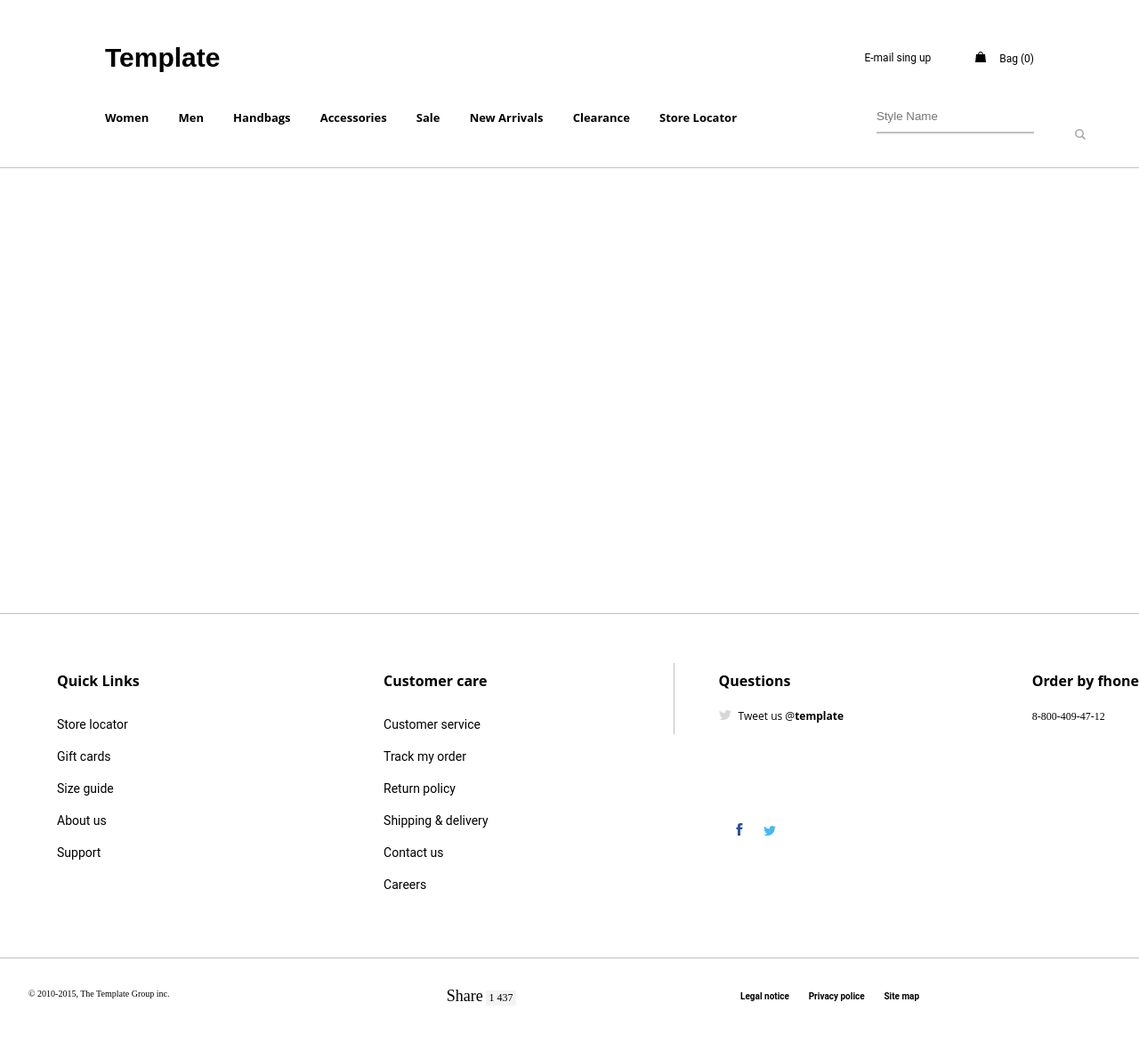
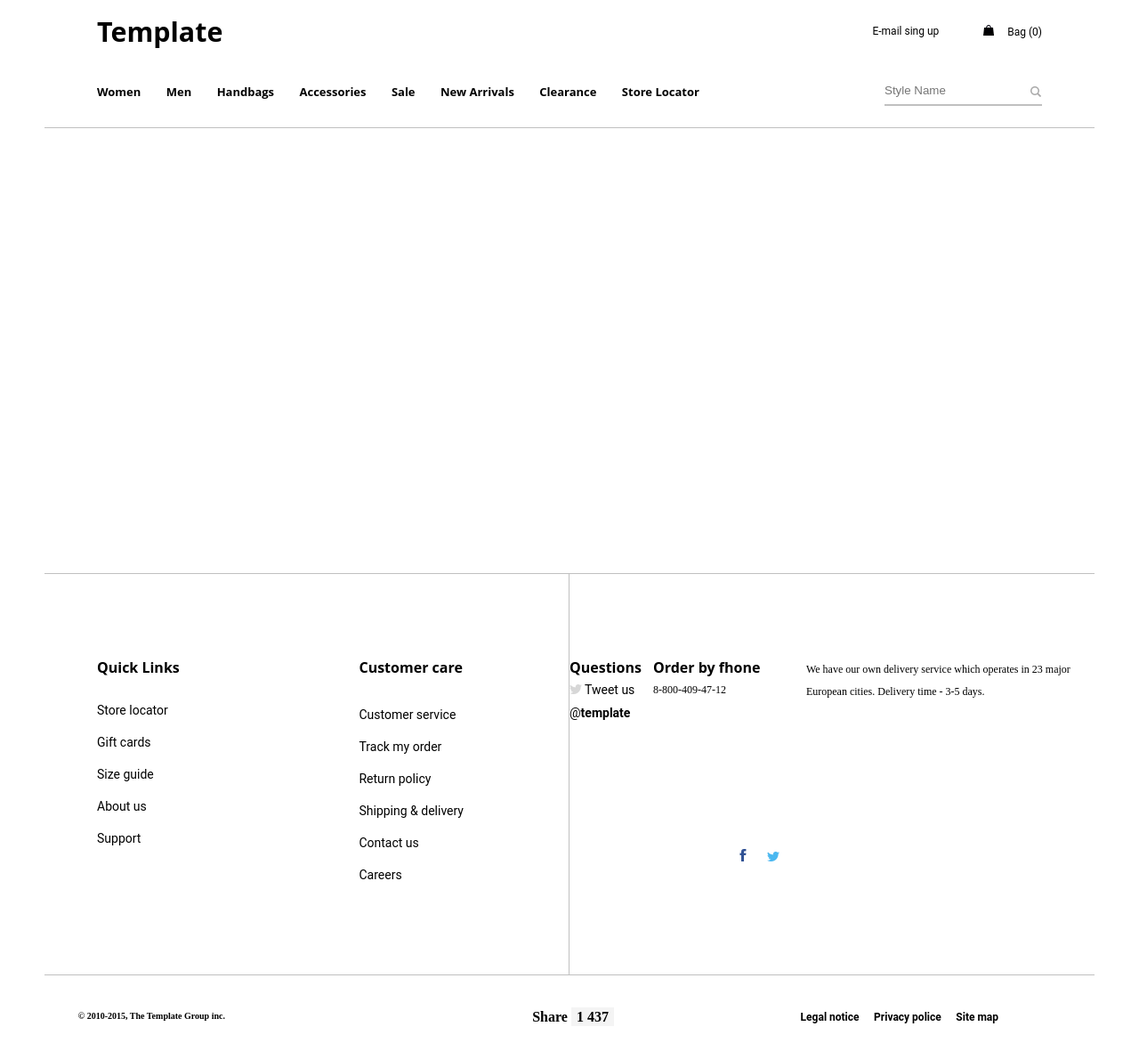
Before and after one commit to Valeriia-Rez/-E-Commerce-Website, a plain HTML site: page start.html in a window 1280 px wide. Shown: the whole page at 89% size. Before the commit the page ends 1162 px from the top, so only its background shows below. Drawn offline with Linux system fonts and the light colour scheme.

Commit message:
Implement response desctop header and footer

```diff
--- a/css/style.css
+++ b/css/style.css
@@ -65,10 +65,6 @@ body {
     border-right: 1px solid silver;
 }
 
-.header_icon {
-    padding-right: 15px;
-}
-
 .header_bag {
     color: var(--main-color);
     text-decoration: none;
@@ -76,8 +72,12 @@ body {
     margin-right: 40px;
 }
 
+.header_icon {
+    padding-right: 15px;
+}
+
 .header_menu {
-    padding: 5%;
+    padding: 6%;
 }
 
 .gamburger {
@@ -103,16 +103,10 @@ body {
     border-bottom: 1px solid silver;
 }
 
-.footer_icon {
-    position: absolute;
-    bottom: 14%;
-    right: 5%;
-}
-
 .footer_info {
     display: flex;
     justify-content: space-between;
-    padding: 5% 10% 5% 5%;
+    padding: 8% 10% 8% 5%;
     border-bottom: 1px solid silver;
 }
 
@@ -124,7 +118,7 @@ body {
 
 .footer_nav {
     list-style-type: none;
-    padding-top: 20px;
+    padding-top: 20%;
 }
 
 .footer_link {
@@ -149,33 +143,12 @@ body {
     padding: 5% 10% 10%;
 }
 
-.footer_img {
-    margin-right: 5px;
-}
-
 .footer_tweet {
     font-family: var(--font-primary);
 }
 
 .footer_bottom {
     flex-direction: column;
-}
-
-.footer_copy {
-    width: 70%;
-    float: left;
-    padding: 5%;
-}
-
-.footer_share {
-    float: left;
-    width: 30%;
-    padding: 5%;
-}
-
-.footer_lala {
-    display: flex;
-    justify-content: space-between;
 }
 
 .policy_and_copyRights {
@@ -192,23 +165,19 @@ body {
     padding-right: 5%;
 }
 
-.twitter {
-    margin-left: 20px;
+.footer_copy {
+    width: 63%;
+    float: left;
+    padding: 5%;
+    font-weight: bold;
 }
 
-.footer_template {
-    display: flex;
-    justify-content: space-between;
-    align-items: center;
-    font-family: var(--font-secondary);
+.footer_share {
+    float: left;
+    width: 37%;
+    padding: 5%;
+    font-size: 14px;
     font-weight: bold;
-    border-top: 1px solid silver;
-    padding: 5%;
-}
-
-.share_icon {
-    margin-left: 5px;
-    position: absolute;
 }
 
 .share {
@@ -220,7 +189,21 @@ body {
     padding: 1% 3%;
 }
 
+.footer_icon {
+    position: absolute;
+    bottom: 13%;
+    right: 5%;
+}
+
+.twitter {
+    margin-left: 20px;
+}
+
 @media screen and (min-width: 768px) {
+    .container {
+        max-width: 1023;
+        margin: 0 auto;
+    }
     .header_navbar,
     .logo,
     .header_email {
@@ -234,9 +217,10 @@ body {
     .header {
         align-items: center;
     }
-    .header_bag {
-        padding-left: 50px;
-        margin-right: 0px;
+    .header_logo {
+        font-size: 26px;
+        font-weight: bold;
+        font-family: var(--font-primary);
     }
     .header_shopArea {
         display: flex;
@@ -245,28 +229,36 @@ body {
         border: none;
         padding: 5%;
     }
-    .nav {
-        font-weight: bold;
-        font-family: var(--font-primary);
+    .header_email {
+        text-decoration: none;
+        color: var(--main-color);
+    }
+    .header_bag {
+        padding-left: 50px;
+        margin-right: 0px;
     }
     .header_navbar {
         display: flex;
         justify-content: space-between;
         padding: 2% 5%;
     }
+    .nav {
+        font-weight: bold;
+        font-family: var(--font-primary);
+    }
     .header_nav {
         text-decoration: none;
         color: var(--main-color);
         padding-right: 25px;
     }
-    .header_logo {
-        font-size: 26px;
-        font-weight: bold;
-        font-family: var(--font-primary);
+    .site_map {
+        flex-direction: row;
+        align-items: baseline;
+        border-bottom: 1px solid silver;
     }
-    .header_email {
-        text-decoration: none;
-        color: var(--main-color);
+    .footer_info {
+        width: 70%;
+        border: none;
     }
     .footer_text {
         font-size: 16px;
@@ -292,116 +284,85 @@ body {
     .footer_contact {
         padding-top: 20px;
     }
-    .site_map {
-        flex-direction: row;
-        align-items: baseline;
-        border-bottom: 1px solid silver;
+    .footer_bottom {
+        display: flex;
+        flex-direction: row-reverse;
+        justify-content: space-between;
+        align-items: center;
+    }
+    .policy_and_copyRights {
+        width: 40%;
+        float: left;
+        padding: 0 5%;
+        border: none;
+        font-size: 12px;
+    }
+    .footer_end {
+        width: 50%;
+    }
+    .footer_copy {
+        font-size: 12px;
+    }
+    .footer_share {
+        font-size: 16px;
+    }
+    .share_num {
+        bottom: 51px;
     }
     .footer_icon {
         position: absolute;
         bottom: 40%;
         right: 30%;
     }
-    .footer_info {
-        width: 70%;
-        border: none;
-    }
-    .policy_and_copyRights {
-        width: 40%;
-        float: left;
-        padding: 0 5%;
-        border: none;
-    }
-    .footer_copy {
-        width: 70%;
-        float: left;
-        padding: 5%;
-    }
-    .footer_share {
-        width: 30%;
-        float: left;
-        padding: 5%;
-    }
-    .footer_bottom {
-        display: flex;
-        flex-direction: row-reverse;
-        justify-content: space-between;
-        align-items: center;
-    }
-    .footer_template {
-        border: none;
-    }
-    .share_num {
-        bottom: 51px;
-    }
-    .footer_end {
-        width: 50%;
-    }
 }
 
 @media screen and (min-width: 1024px) {
     .container {
         max-width: 1180px;
-        width: 100%;
+    }
+    .text {
+        display: block;
     }
     .header_wrapper {
         position: relative;
-        padding: 30px 60px 15px 60px;
     }
-    .header_navbar {
-        display: flex;
-        justify-content: space-between;
-    }
-    .logo {
-        font-size: 30px;
-        font-family: "Myriad Pro", sans-serif;
-    }
-    .header_nav {
-        padding-right: 30px;
+    .nav {
         font-size: 13px;
-        font-family: var(--font-primary);
     }
     .search_field {
         display: block;
         border: none;
         border-bottom: 2px solid silver;
         outline: none;
-        padding-bottom: 10px;
+        padding-bottom: 5%;
     }
     .search_icon {
         position: absolute;
-        bottom: 30px;
-        right: 59px;
+        bottom: 23%;
+        right: 5%;
     }
-    .footer_template,
-    policy_and_copyRights {
-        font-size: 12px;
+    .footer_info {
+        width: 50%;
+        border-right: 1px solid silver;
     }
     .footer_adress {
         flex-direction: row;
-        border-left: 1px solid silver;
-        align-items: flex-start;
-        line-height: 40px;
-        padding-left: 50px;
-    }
-    .share {
-        font-size: 18px;
-    }
-    .share_num {
-        font-size: 12px;
-        bottom: 57px;
+        justify-content: space-around;
+        align-items: baseline;
+        padding-left: 0;
     }
     .footer_contact {
-        padding: 0;
+        width: 45%;
     }
-    .footer_right {
-        padding-right: 80px;
+    .footer_nav,
+    .footer_tweet {
+        font-size: 14px;
+        font-family: var(--font-secondary);
     }
-    .footer_text {
-        padding-bottom: 0px;
+    .footer_end {
+        width: 64%;
     }
-    .footer_icon {
-        bottom: 219px;
-        right: 408px;
+    .policy_and_copyRights {
+        width: 33%;
     }
 }
--- a/start.html
+++ b/start.html
@@ -9,25 +9,22 @@
 </head>
 
 <body>
-
+    <div class="container">
         <header class="header_wrapper">
             <div class="header">
                 <div class="header_logo">
                     <h3 class="logo">Template</h3>
                     <h3 class="logo_mobile">TL</h3>
                 </div>
-
                 <div class="header_shopArea d-flex align-items-center">
                     <a href="#" class="header_email">E-mail sing up</a>
                     <a href="#" class="header_bag"><img src="img/ico_bag.jpg" alt="bag" class="header_icon">Bag (0)</a>
                 </div>
-
                 <div class="header_menu">
                     <span class="gamburger"></span>
                     <span class="gamburger"></span>
                     <span class="gamburger"></span>
                 </div>
-
             </div>
             <div class="header_navbar">
                 <nav class="nav">
@@ -46,13 +43,11 @@
                         <img src="img/ico.jpg" alt="lupa" class="search_icon">
                     </form>
                 </div>
-
-
             </div>
         </header>
-
+    </div>
     <div class="main"></div>
-
+    <div class="container">
         <footer class="footer">
             <div class="site_map d-flex">
                 <div class="footer_info">
@@ -78,10 +73,8 @@
                             <li><a href="#" class="footer_link">Contact us</a></li>
                             <li><a href="#" class="footer_link">Careers</a></li>
                         </ul>
-
                     </div>
                 </div>
-
                 <div class="footer_adress">
                     <div class="footer_questions">
                         <h3 class="footer_text">Questions</h3>
@@ -93,22 +86,16 @@
                         <span>8-800-409-47-12</span>
                     </div>
                     <div class="text">
-                    <p>ggllllllllll</p>
+                        <p>We have our own delivery service which operates in 23 major European cities. Delivery time - 3-5 days. </p>
                     </div>
                 </div>
-
-
             </div>
-
             <div class="footer_bottom">
-
                 <div class="policy_and_copyRights">
                     <span class="bottom">Legal notice</span>
                     <span class="bottom">Privacy police</span>
                     <span class="bottom">Site map</span>
                 </div>
-
-
                 <div class="footer_end">
                     <div class="footer_copy"><small>&copy; 2010-2015, The Template Group inc.</small></div>
                     <div class="footer_share">
@@ -121,9 +108,8 @@
                 <img src="img/fb.jpg" alt="fb" class="fb">
                 <img src="img/twi.jpg" alt="twitter" class="twitter">
             </div>
-
         </footer>
-
+    </div>
 </body>
 
 </html>
```
Lines whose indentation alone changed are shown as unchanged.
